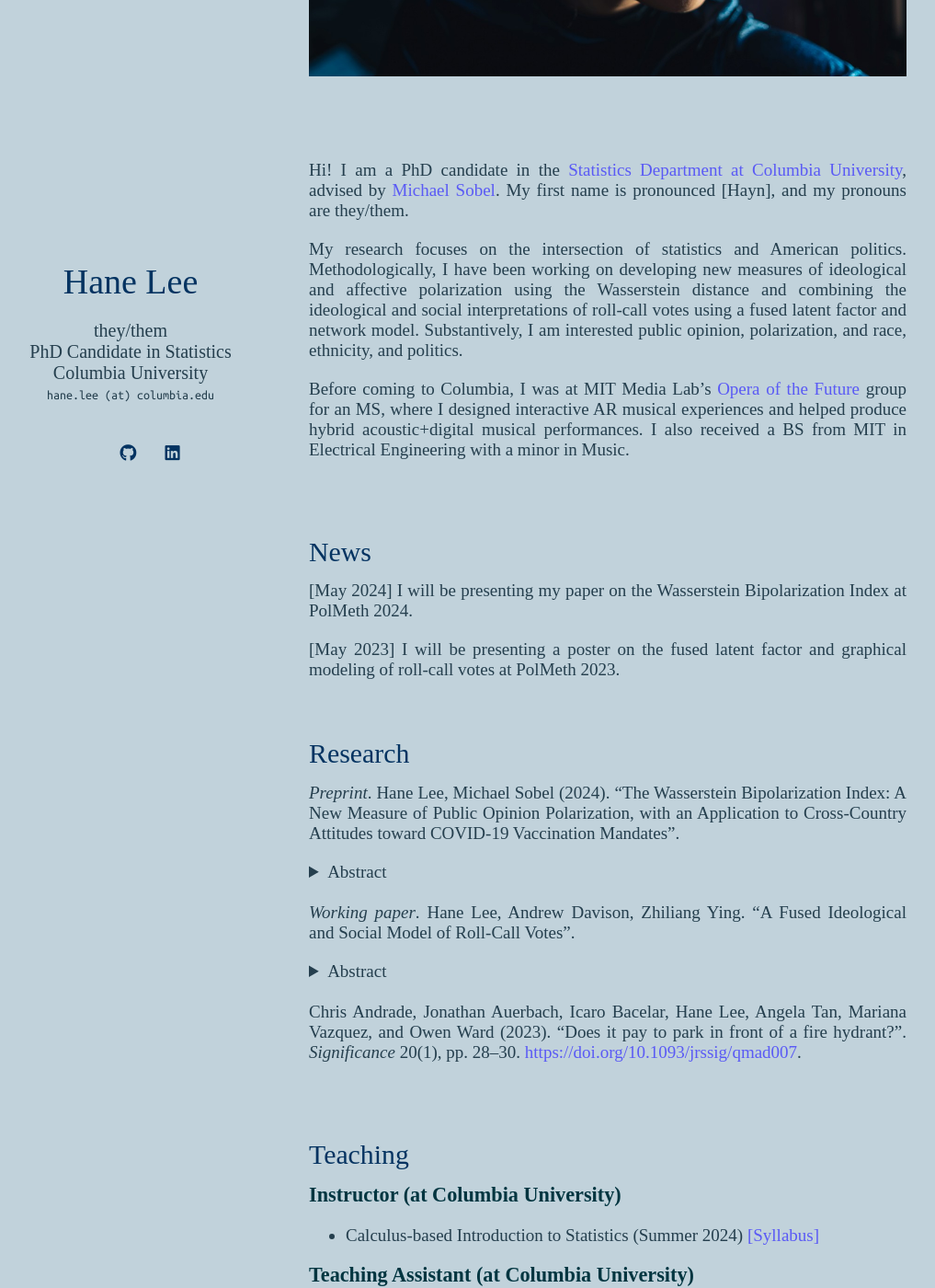
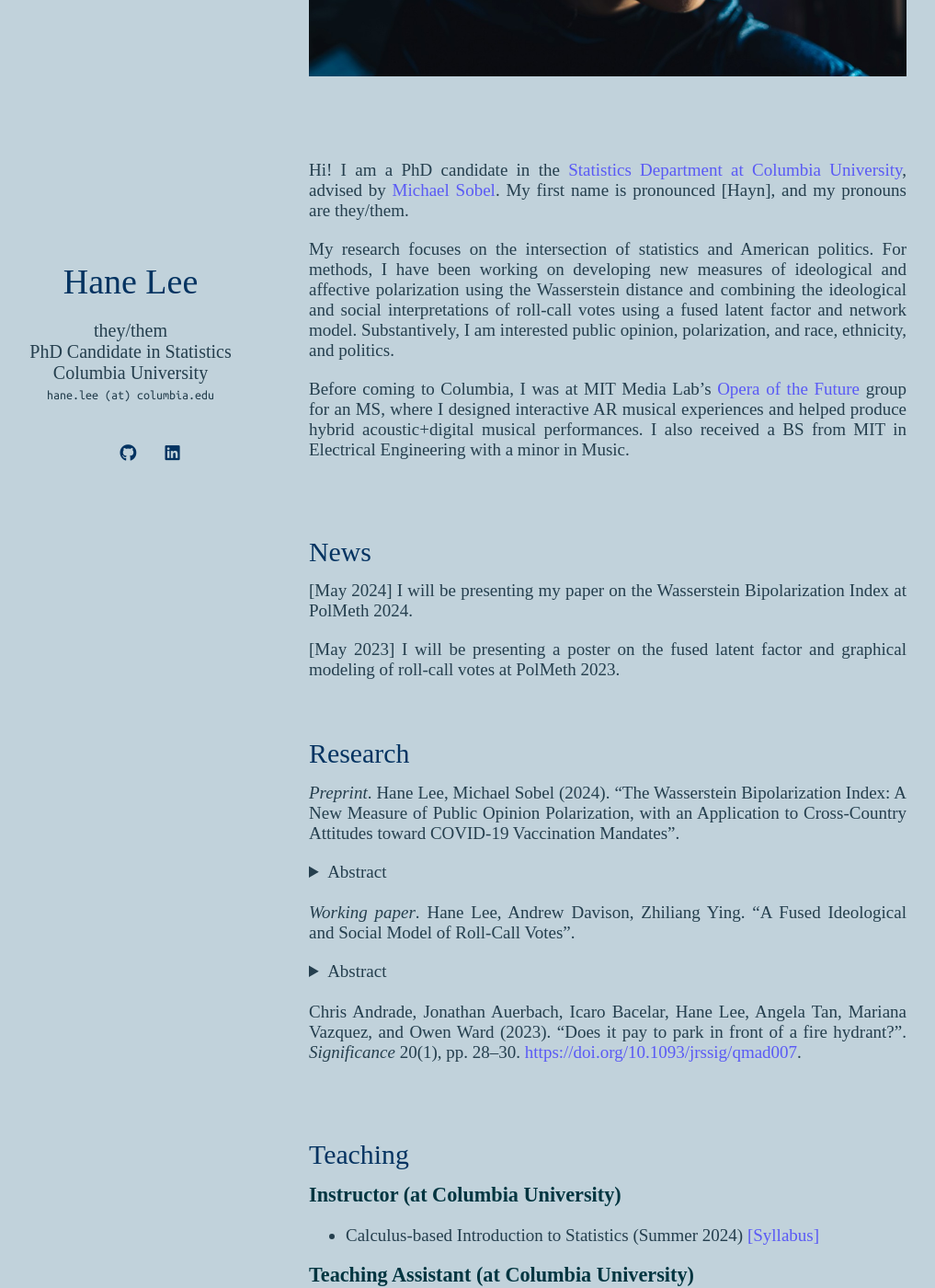
Before and after one commit to hanelee/hanelee.github.io, a Jekyll site: the page built from index.md, in a window 1280 px wide and 1400 px high, scrolled down 537 px. Shown: the whole window at 92% size, without its empty margins (134-1151 px from the left). Built offline with Jekyll 4.4.1, drawn with Linux system fonts in a browser that asks for light colours; nearby versions of some CDN libraries; some web fonts are replaced; a style sheet for code colours, icons or effects is not loaded.

Commit message:
Update index.md

```diff
--- a/index.md
+++ b/index.md
@@ -7,7 +7,7 @@
 
 Hi! I am a PhD candidate in the [Statistics Department at Columbia University](https://stat.columbia.edu/), advised by [Michael Sobel](https://scholar.google.com/citations?user=cuKCFmcAAAAJ&hl=en). My first name is pronounced [Hayn], and my pronouns are they/them.
 
-My research focuses on the intersection of statistics and American politics. Methodologically, I have been working on developing new measures of ideological and affective polarization using the Wasserstein distance and combining the ideological and social interpretations of roll-call votes using a fused latent factor and network model. Substantively, I am interested public opinion, polarization, and race, ethnicity, and politics.
+My research focuses on the intersection of statistics and American politics. For methods, I have been working on developing new measures of ideological and affective polarization using the Wasserstein distance and combining the ideological and social interpretations of roll-call votes using a fused latent factor and network model. Substantively, I am interested public opinion, polarization, and race, ethnicity, and politics.
 
 Before coming to Columbia, I was at MIT Media Lab's [Opera of the Future](https://www.media.mit.edu/groups/opera-of-the-future/overview/) group for an MS, where I designed interactive AR musical experiences and helped produce hybrid acoustic+digital musical performances. I also received a BS from MIT in Electrical Engineering with a minor in Music.
 
@@ -31,7 +31,7 @@
  *Working paper*. Hane Lee, Andrew Davison, Zhiliang Ying. "A Fused Ideological and Social Model of Roll-Call Votes".
  <details>
   <summary>Abstract</summary>
-  Political scientists have prioritized ideology as the main driving force of roll-call votes, both theoretically and methodologically. However, legislators have complex motivations, and ideological models do not entirely explain all variation in votes. Many studies have attempted to study the social motivations behind roll call votes using networks, but these social networks disregard ideology and attribute all variation votes to a single source of social ties, such as cosponsorship or shared committee membership. We propose to empirically integrate the two approaches through a fused latent factor and social network model that primarily attributes the variation among votes to latent factors and the remaining variation not explained by the latent factors to a social network. We apply our model to the 101st Senate and find that the model successfully decomposes ideology and social ties. We also show that the social network captures a complex combination of social ties, integrating multiple social networks that were traditionally studied.
+  Political scientists have prioritized ideology as the main driving force of roll-call votes, both in theory and methods. However, legislators have complex motivations, and ideological models do not entirely explain all variation in votes. Many studies have attempted to study the social motivations behind roll call votes using networks, but these social networks disregard ideology and attribute all variation votes to a single source of social ties, such as cosponsorship or shared committee membership. We propose to empirically integrate the two approaches through a fused latent factor and social network model that primarily attributes the variation among votes to latent factors and the remaining variation not explained by the latent factors to a social network. We apply our model to the 101st Senate and find that the model successfully decomposes ideology and social ties. We also show that the social network captures a complex combination of social ties, integrating multiple social networks that were traditionally studied.
 </details>
 
 
```
